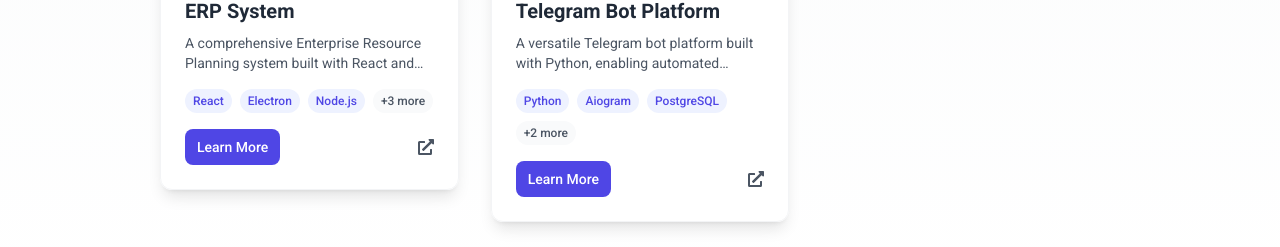
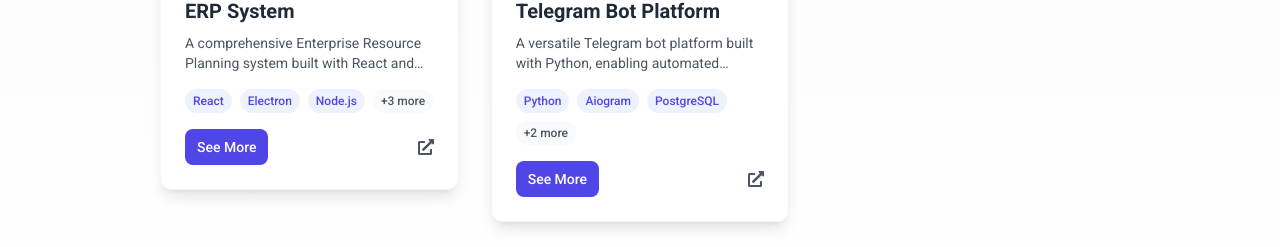
Before and after one commit to smuhammadaziz/portfolio, a React (Vite) app: page / in a window 1280 px wide. Shown: the part 3080-3327 px from the top of the page. Built offline with nearby package versions, Linux system fonts and the light colour scheme.

Commit message:
add: adding some texts of projects component

```diff
--- a/src/components/projects/projects.jsx
+++ b/src/components/projects/projects.jsx
@@ -16,13 +16,11 @@ const ImageViewer = ({ isOpen, image, title, description, onClose }) => {
         animate={{ opacity: 1 }}
         exit={{ opacity: 0 }}
         className="fixed inset-0 z-[999] bg-black/90 backdrop-blur-lg"
-        onClick={onClose}
-      >
+        onClick={onClose}>
         <button
           onClick={onClose}
           className="absolute top-4 right-4 p-2 rounded-full bg-white/10 hover:bg-white/20 text-white z-50"
-          aria-label="Close fullscreen"
-        >
+          aria-label="Close fullscreen">
           <IoMdClose className="w-6 h-6" />
         </button>
 
@@ -32,8 +30,7 @@ const ImageViewer = ({ isOpen, image, title, description, onClose }) => {
             animate={{ scale: 1, opacity: 1 }}
             exit={{ scale: 0.9, opacity: 0 }}
             className="max-h-[80vh] w-full flex justify-center"
-            onClick={(e) => e.stopPropagation()}
-          >
+            onClick={(e) => e.stopPropagation()}>
             <img
               src={image}
               alt={title}
@@ -45,8 +42,7 @@ const ImageViewer = ({ isOpen, image, title, description, onClose }) => {
             initial={{ y: 20, opacity: 0 }}
             animate={{ y: 0, opacity: 1 }}
             exit={{ y: 20, opacity: 0 }}
-            className="mt-4 max-w-2xl text-center"
-          >
+            className="mt-4 max-w-2xl text-center">
             <h3 className="text-white text-xl font-bold mb-2">{title}</h3>
             <p className="text-gray-300 text-sm">{description}</p>
           </motion.div>
@@ -108,8 +104,7 @@ const ProjectModal = ({ isOpen, project, onClose }) => {
                       />
                       <button
                         onClick={() => setIsImageViewerOpen(true)}
-                        className="absolute inset-0 flex items-center justify-center bg-black/0 group-hover:bg-black/40 transition-all duration-300"
-                      >
+                        className="absolute inset-0 flex items-center justify-center bg-black/0 group-hover:bg-black/40 transition-all duration-300">
                         <IoMdExpand className="w-8 h-8 text-white opacity-0 group-hover:opacity-100 transform scale-50 group-hover:scale-100 transition-all duration-300" />
                       </button>
                     </div>
@@ -246,7 +241,7 @@ const ProjectCard = ({ project, onClick }) => {
             <button
               onClick={onClick}
               className="text-white py-2 rounded-lg px-3 bg-indigo-600 font-medium text-sm hover:scale-105 ease transition-opacity duration-300 transform transition-transform">
-              Learn More
+              See More
             </button>
             <div className="flex gap-3">
               {project.demo && (
```
